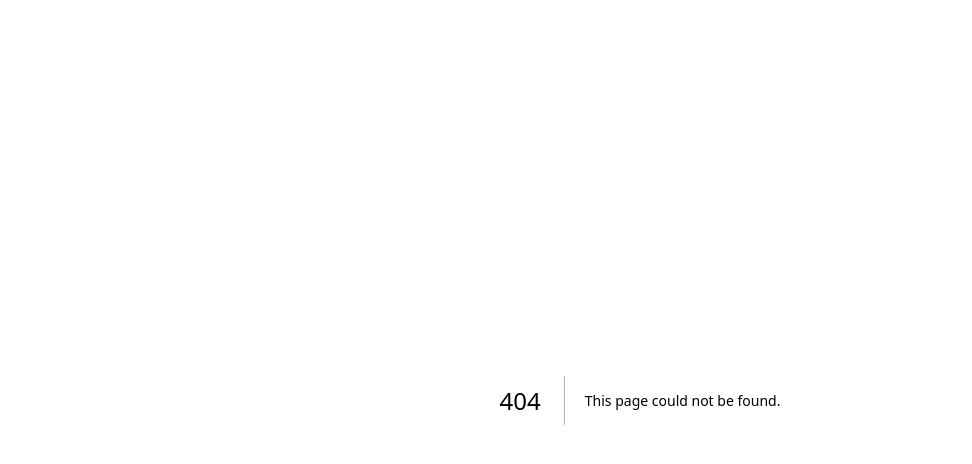
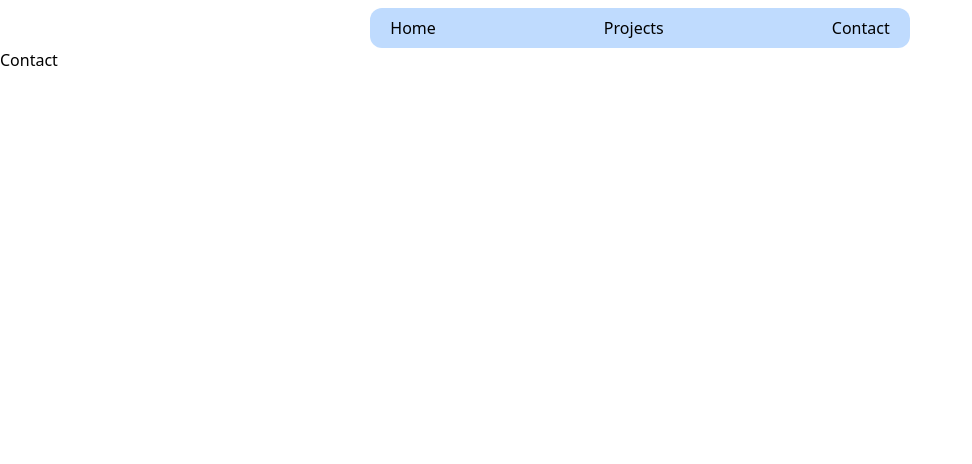
Before and after one commit to Joyel1441/Portfolio, a Next.js app: page /contact in a window 1280 px wide. Before the commit this address had no page. Shown: the top 464 px of the page, without its empty margins (0-972 px from the left). Built offline with nearby package versions, Linux system fonts and the light colour scheme.

Commit message:
added nav bar, and some pages

```diff
--- /dev/null
+++ b/app/contact/page.tsx
@@ -0,0 +1,9 @@
+import React from 'react'
+
+const Contact = () => {
+  return (
+    <div>Contact</div>
+  )
+}
+
+export default Contact
--- a/app/layout.tsx
+++ b/app/layout.tsx
@@ -1,3 +1,4 @@
+import Navigation from '@/components/navigation'
 import './globals.css'
 
 export default function RootLayout({
@@ -12,7 +13,10 @@ export default function RootLayout({
         head.tsx. Find out more at https://beta.nextjs.org/docs/api-reference/file-conventions/head
       */}
       <head />
-      <body>{children}</body>
+      <body>
+        <Navigation/>
+        <div>{children}</div>
+        </body>
     </html>
   )
 }
--- a/app/page.tsx
+++ b/app/page.tsx
@@ -1,38 +1,14 @@
-import Image from "next/image";
-import {prisma} from '../prisma/index';
+import Link from "next/link";
 
-async function getProjects() {
-  try {
-    const data = await prisma.projects.findMany()
-    return data
-   }
-   catch (error) {
-    console.log(error)
-    return null
-   }
-}
+export default function Home() {
 
-export default async function Home() {
-  const data: {
-    id: number;
-    project_title: string;
-    project_description: string;
-    github_link: string;
-    demo_link: string;
-    image_link: string;
-  }[] | null = await getProjects();
-  if (data === null) return <div><p>Cannot fetch Projects</p></div>
   return (
     <main>
-      <div>
-        {data.map((project) => (
-          <div key={project.id}>
-            <p>{project.project_title}</p>
-            <p>{project.project_description}</p>
-            <Image
-            src={project.image_link} alt="project image" width={500} height={500}/>
-          </div>
-        ))}
+      <div className="flex justify-center items-center w-screen h-screen">
+        <div className="border-solid border-blue-400 border-2 p-4 text-4xl xl:text-7xl rounded-xl hover:border-blue-700">
+         <p>Hi,</p>
+         <p>My Name is <span className="hover:text-blue-700">Joyel</span></p>
+         </div>
       </div>
     </main>
   );
--- /dev/null
+++ b/app/projects/page.tsx
@@ -0,0 +1,41 @@
+import Image from "next/image";
+import {prisma} from '../../prisma/index';
+
+async function getProjects() {
+    try {
+      const data = await prisma.projects.findMany()
+      return data
+     }
+     catch (error) {
+      console.log(error)
+      return null
+     }
+  }
+
+
+const Projects = async () => {
+    const data: {
+        id: number;
+        project_title: string;
+        project_description: string;
+        github_link: string;
+        demo_link: string;
+        image_link: string;
+      }[] | null = await getProjects();
+
+  if (data === null) return <div><p>Cannot fetch Projects</p></div>
+  return (
+    <div>
+    {data.map((project) => (
+        <div key={project.id}>
+          <p>{project.project_title}</p>
+          <p>{project.project_description}</p>
+          <Image
+          src={project.image_link} alt="project image" width={500} height={500}/>
+        </div>
+      ))}
+     </div>
+  )
+}
+
+export default Projects
--- /dev/null
+++ b/components/navigation.tsx
@@ -0,0 +1,18 @@
+import Link from "next/link";
+import React from "react";
+
+const Navigation = () => {
+  return (
+    <nav className="flex justify-center h-10 mt-2">
+      <div className="flex bg-blue-200 rounded-xl p-4 items-center justify-center">
+        <ul className="flex flex-row space-x-20 xl:space-x-40 relative">
+          <li className="hover:bg-blue-300 rounded-xl p-1 z-10"><Link href={"/"}>Home</Link></li>
+          <li className="hover:bg-blue-300 rounded-xl p-1"><Link href={"/projects"}>Projects</Link></li>
+          <li className="hover:bg-blue-300 rounded-xl p-1"><Link href={"/contact"}>Contact</Link></li>
+        </ul>
+      </div>
+    </nav>
+  );
+};
+
+export default Navigation;
```
